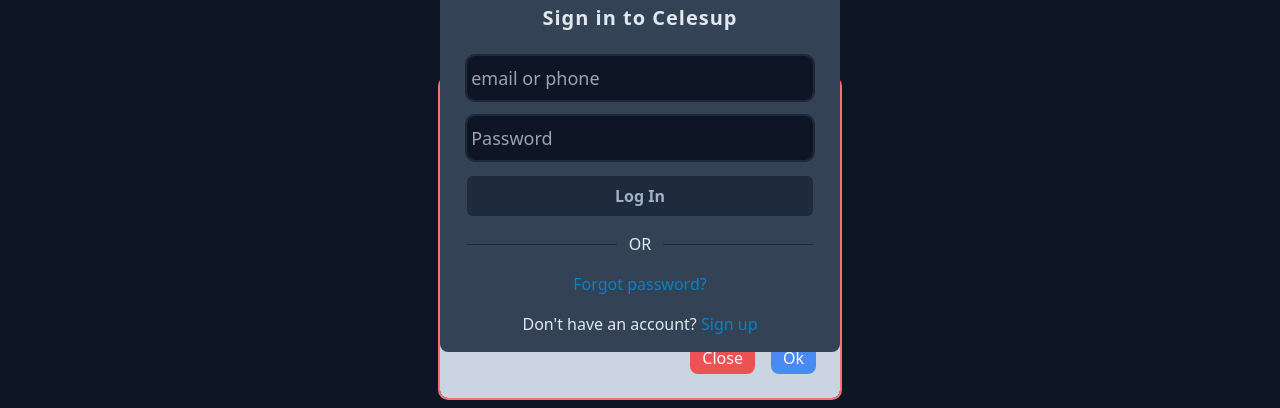
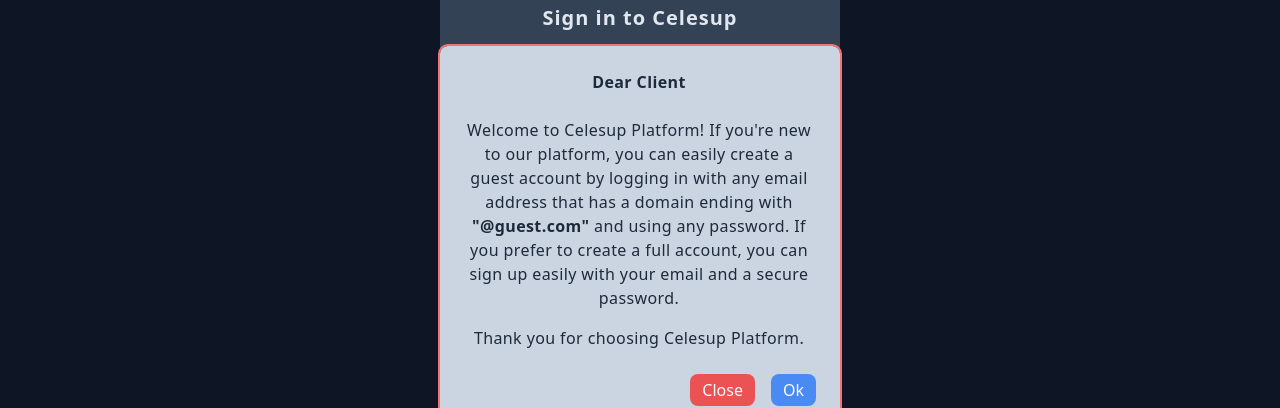
Before and after one commit to medmaha/celesup-c, a Next.js app: page /auth/login/Login in a window 1280 px wide. Shown: the part 162-570 px from the top of the page. Built offline with nearby package versions, Linux system fonts and the light colour scheme.

Commit message:
bug is eventually fixed

```diff
--- a/src/components/UI/Popup.tsx
+++ b/src/components/UI/Popup.tsx
@@ -4,7 +4,7 @@
     autoOpen: boolean
     onClose: () => void
     onConfirm: (config: any, callback: (config: any) => void) => void
-    content: string
+    content: string | JSX.Element
 }
 
 export default function Popup(props: Props) {
@@ -23,7 +23,7 @@
             {autoOpen && (
                 <div
                     ref={popupRef}
-                    className="fixed inset-0 flex items-center justify-center p-6"
+                    className="fixed inset-0 flex items-center justify-center p-6 z-[50]"
                 >
                     <div className="bg-slate-300 w-full max-w-[400px] rounded-lg p-6 flex flex-col gap-4 outline-2 outline-red-400 outline">
                         <p className="max-w-[350px] text-slate-800 text-center tracking-wide">
--- a/src/pages/auth/login/Login.tsx
+++ b/src/pages/auth/login/Login.tsx
@@ -10,7 +10,9 @@
 
 export default function Login() {
     const globalContext = useContext(GlobalContext)
-    const [developmentNote, setDevelopmentNote] = useState<null | string>(null)
+    const [developmentNote, setDevelopmentNote] = useState<null | JSX.Element>(
+        null,
+    )
 
     const router = useRouter()
     const { data, sendRequest } = useAuthAxiosRequests()
@@ -18,17 +20,25 @@
     useLayoutEffect(() => {
         const notified = localStorage.getItem("notify-developmentNote")
         if (!notified) {
-            setDevelopmentNote(`
-                Dear Client,
-
-                Welcome to Celesup Platform! If you're new to our platform,
-                you can easily create a guest account by logging in with any
-                email address that has a domain ending with "@guest.com" and using any password.
-                If you prefer to create a full account, you can sign up easily with your email and a secure password.
-
-                Thank you for choosing Celesup Platform.
-
-            `)
+            setDevelopmentNote(
+                <>
+                    <h2 className="font-semibold">Dear Client</h2>
+                    <br />
+                    <p className="text-center tracking-wide mb-4">
+                        Welcome to Celesup Platform! If you're new to our
+                        platform, you can easily create a guest account by
+                        logging in with any email address that has a domain
+                        ending with{" "}
+                        <strong title="<username>@guest.com">
+                            "@guest.com"
+                        </strong>{" "}
+                        and using any password. If you prefer to create a full
+                        account, you can sign up easily with your email and a
+                        secure password.
+                    </p>
+                    <>Thank you for choosing Celesup Platform.</>
+                </>,
+            )
         }
     }, [])
 
@@ -116,7 +126,7 @@
     },
     {
         type: "password",
-        name: "password",
+        name: "current-password",
         placeholder: "Password",
     },
 ]
--- a/src/pages/auth/register/PasswordSignup.tsx
+++ b/src/pages/auth/register/PasswordSignup.tsx
@@ -126,12 +126,12 @@
 const fields = [
     {
         type: "text",
-        name: "username",
+        name: "full-name",
         placeholder: "Username",
     },
     {
         type: "password",
-        name: "password",
+        name: "current-password",
         placeholder: "Password",
     },
 ]
```
